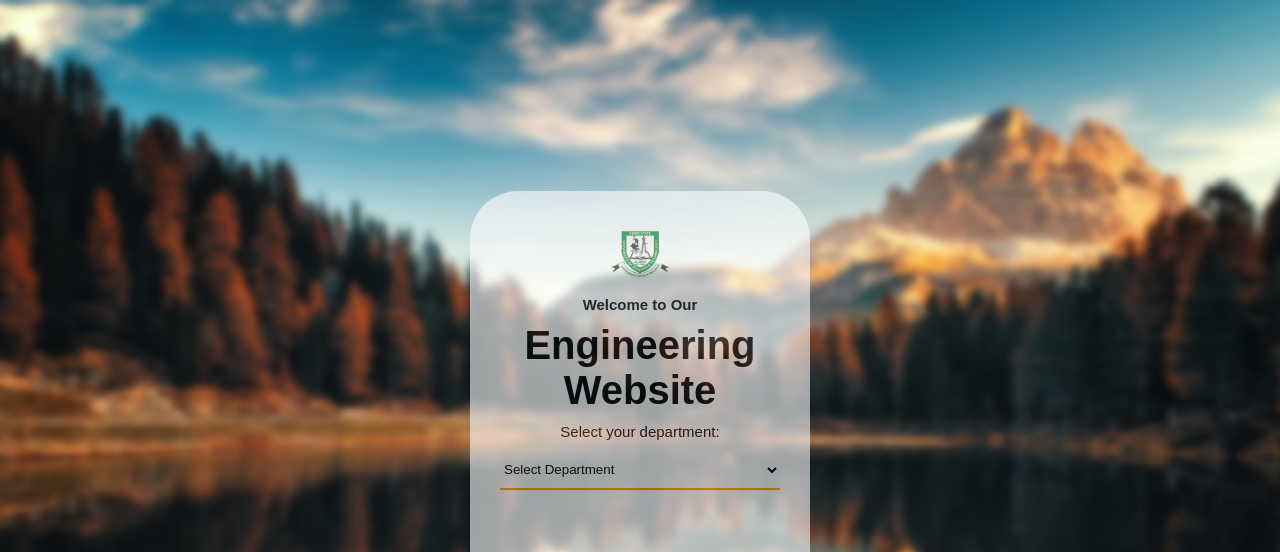
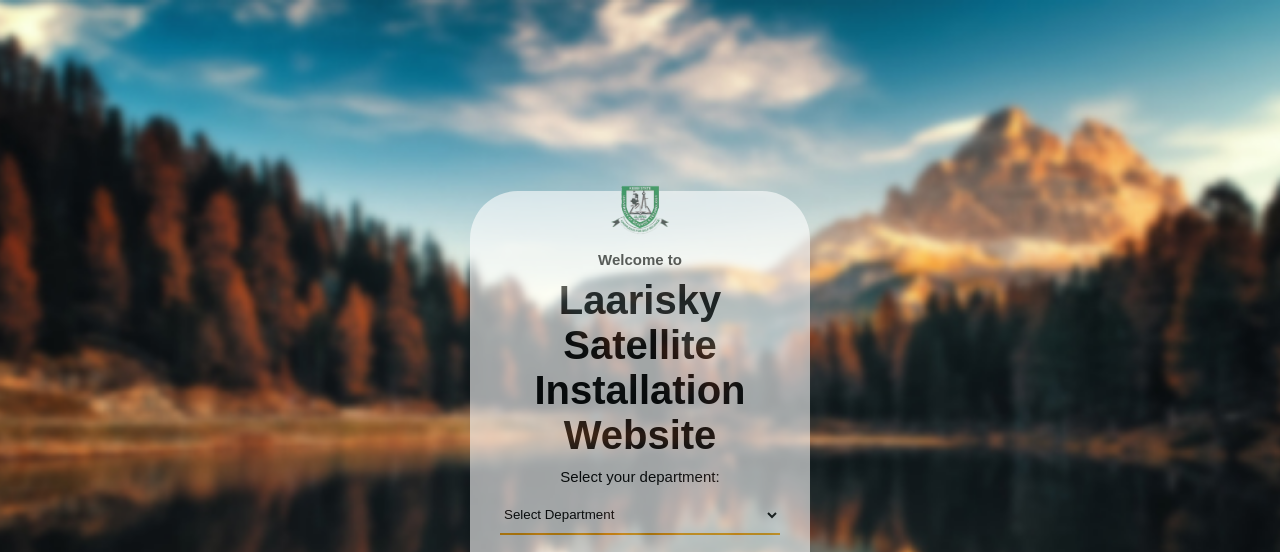
Before and after one commit to Faariq101/Satellite-, a plain HTML site: page index.html in a window 1280 px wide. Shown: the top 552 px of the page. Drawn offline with Linux system fonts and the light colour scheme.

Commit message:
Update index.html

```diff
--- a/index.html
+++ b/index.html
@@ -3,14 +3,14 @@
 <head>
     <meta charset="UTF-8">
     <meta name="viewport" content="width=device-width, initial-scale=1.0">
-    <title>Rugga Project</title>
+    <title>laarisky</title>
     <link rel="stylesheet" href="mainstylesheet.css">
     <link rel="stylesheet" href="https://cdnjs.cloudflare.com/ajax/libs/font-awesome/6.5.1/css/all.min.css" integrity="sha512-DTOQO9RWCH3ppGqcWaEA1BIZOC6xxalwEsw9c2QQeAIftl+Vegovlnee1c9QX4TctnWMn13TZye+giMm8e2LwA==" crossorigin="anonymous" referrerpolicy="no-referrer" />
 </head>
 <body>
     <header>
         <center><img src="ksusta.png" width="100px"></center>
-        <h4>Welcome to Our</h4><h1>Engineering Website</h1>
+        <h4>Welcome to</h4><h1>Laarisky Satellite Installation Website</h1>
         <p>Select your department:</p>
         <div class="select-options">
             <select id="department-select">
```
